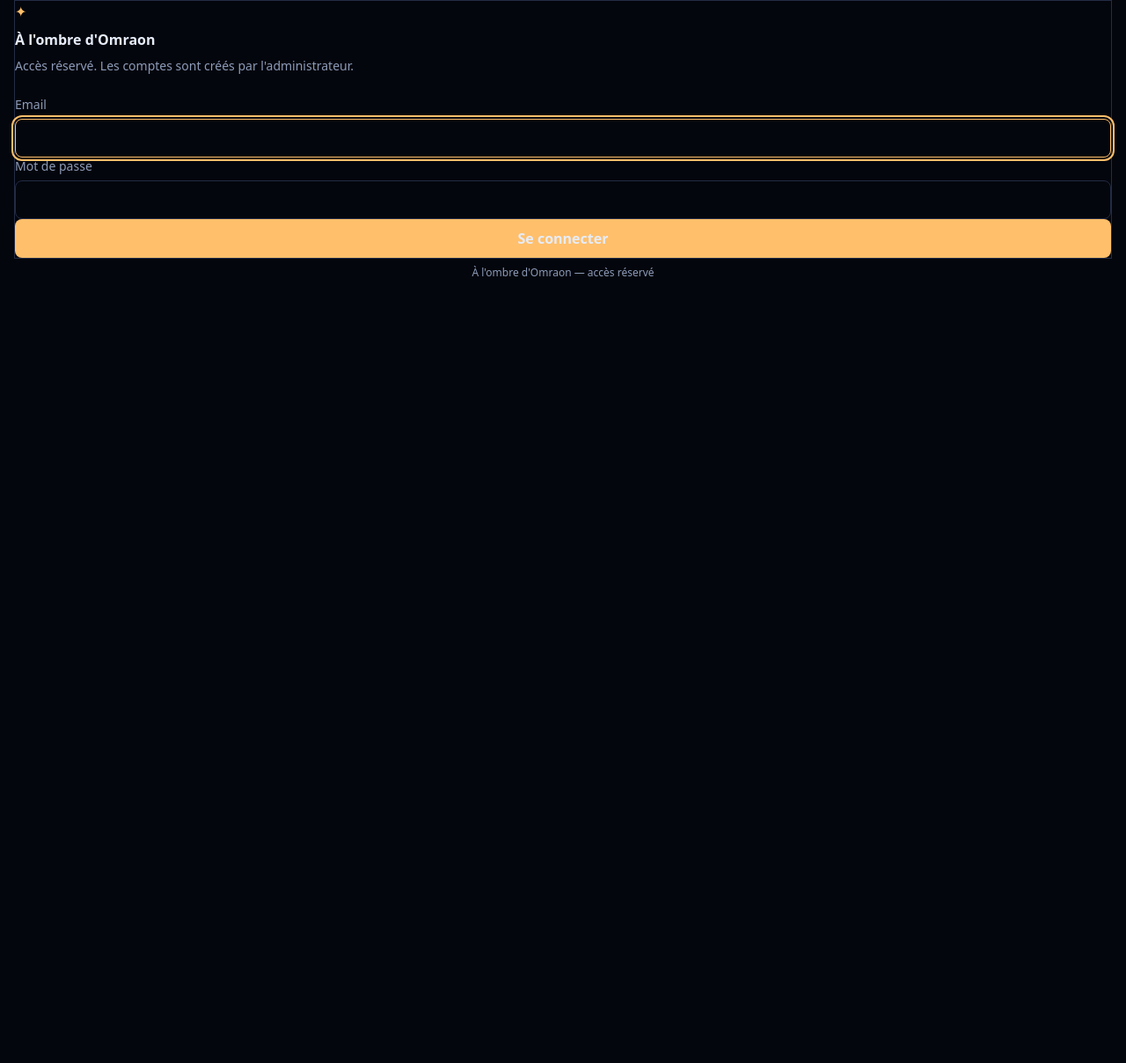
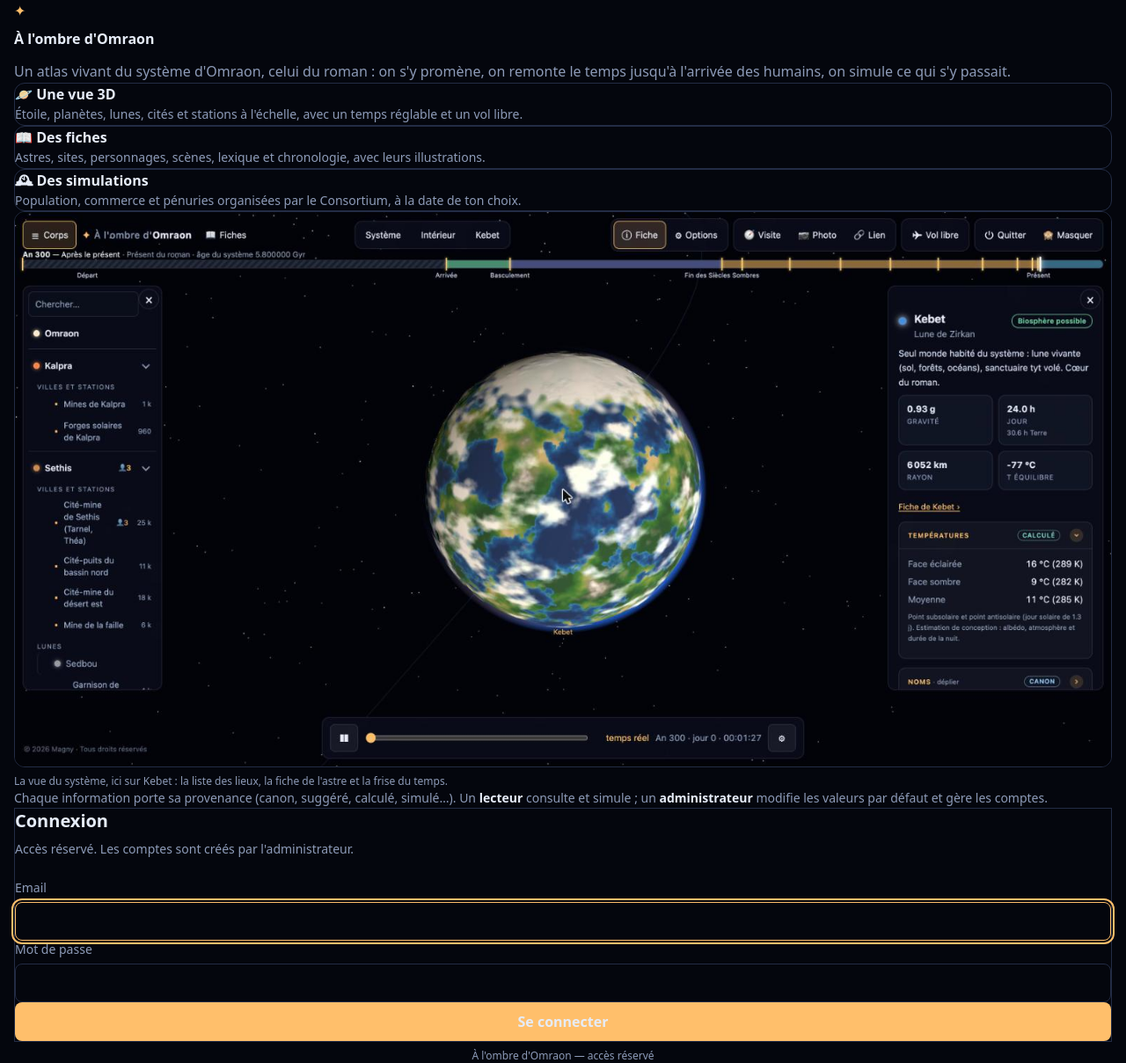
Before and after one commit to mmagny89/omraon, a Symfony app: template app/templates/security/login.html.twig in a window 1280 px wide. Shown: the whole page at 88% size. Before the commit the page ends 314 px from the top, so only its background shows below. Run offline with Twig, Linux system fonts and the light colour scheme; the template is opened without the code that fills it, so the values that code supplies are empty; style sheets or scripts are compiled from the project's sources; some libraries are stand-ins or nearby versions.

Commit message:
feat(connexion): favicon et présentation avec capture de la vue
Favicon SVG (planète et soleil) sur les pages Twig et dans la vue (placeholder remplacé par FrontController) ;
page de connexion en deux colonnes : ce que contient l'application, les rôles, une capture de Kebet. Tests : favicon
public, image avec alternative textuelle, présentation affichée.

```diff
--- a/app/front/index.html
+++ b/app/front/index.html
@@ -8,6 +8,7 @@
   <meta name="author" content="Magny">
   <meta name="copyright" content="© 2026 Magny. Tous droits réservés.">
   <link rel="stylesheet" href="./src/style.css">
+  <link rel="icon" href="<!--FAVICON-->" type="image/svg+xml">
   <!--VUE_CSS-->
 </head>
 <body>
--- a/app/src/Controller/FrontController.php
+++ b/app/src/Controller/FrontController.php
@@ -43,8 +43,8 @@ final class FrontController extends AbstractController
         }
         // La feuille Tailwind de la vue porte un nom empreinté (AssetMapper) : la page l'y référence au service.
         $html = str_replace(
-            ['<!--VUE_CSS-->', '<!--LOGOUT-->'],
-            ['<link rel="stylesheet" href="'.$this->assets->getUrl('styles/vue.css').'">', htmlspecialchars($this->deconnexion->getLogoutPath(), \ENT_QUOTES)],
+            ['<!--VUE_CSS-->', '<!--LOGOUT-->', '<!--FAVICON-->'],
+            ['<link rel="stylesheet" href="'.$this->assets->getUrl('styles/vue.css').'">', htmlspecialchars($this->deconnexion->getLogoutPath(), \ENT_QUOTES), $this->assets->getUrl('favicon.svg')],
             (string) file_get_contents($fichier),
         );
 
--- a/app/templates/base.html.twig
+++ b/app/templates/base.html.twig
@@ -6,6 +6,7 @@
   <meta name="robots" content="noindex, nofollow">
   <meta name="color-scheme" content="dark">
   <title>{% block title %}À l'ombre d'Omraon{% endblock %}</title>
+  <link rel="icon" href="{{ asset('favicon.svg') }}" type="image/svg+xml">
   <link rel="stylesheet" href="{{ asset('styles/app.css') }}">
   <script src="{{ asset('app.js') }}" defer></script>
   {% block scripts %}{% endblock %}
--- a/app/templates/security/login.html.twig
+++ b/app/templates/security/login.html.twig
@@ -1,10 +1,29 @@
 {% extends 'base.html.twig' %}
 {% block title %}Connexion — À l'ombre d'Omraon{% endblock %}
 {% block body %}
-<div class="mx-auto mt-[8vh] w-full max-w-md">
+<div class="mx-auto mt-[4vh] grid w-full max-w-5xl gap-8 lg:grid-cols-[minmax(0,1fr)_24rem] lg:items-start lg:gap-12">
+
+  <section aria-labelledby="presentation" class="order-2 space-y-6 lg:order-1">
+    <div>
+      <p aria-hidden="true" class="text-3xl text-accent">✦</p>
+      <h1 id="presentation" class="mt-2 text-3xl font-semibold tracking-tight sm:text-4xl">À l'ombre d'Omraon</h1>
+      <p class="mt-3 max-w-xl text-base leading-relaxed text-doux">Un atlas vivant du système d'Omraon, celui du roman : on s'y promène, on remonte le temps jusqu'à l'arrivée des humains, on simule ce qui s'y passait.</p>
+    </div>
+    <ul class="grid gap-4 sm:grid-cols-3 lg:grid-cols-1 xl:grid-cols-3">
+      <li class="rounded-xl border border-ligne bg-carte p-4"><p class="font-semibold"><span aria-hidden="true">🪐</span> Une vue 3D</p><p class="mt-1 text-sm leading-relaxed text-doux">Étoile, planètes, lunes, cités et stations à l'échelle, avec un temps réglable et un vol libre.</p></li>
+      <li class="rounded-xl border border-ligne bg-carte p-4"><p class="font-semibold"><span aria-hidden="true">📖</span> Des fiches</p><p class="mt-1 text-sm leading-relaxed text-doux">Astres, sites, personnages, scènes, lexique et chronologie, avec leurs illustrations.</p></li>
+      <li class="rounded-xl border border-ligne bg-carte p-4"><p class="font-semibold"><span aria-hidden="true">🕰</span> Des simulations</p><p class="mt-1 text-sm leading-relaxed text-doux">Population, commerce et pénuries organisées par le Consortium, à la date de ton choix.</p></li>
+    </ul>
+    <figure>
+      <img src="{{ asset('images/apercu.jpg') }}" width="1552" height="784" alt="Capture de la vue 3D : Kebet, lune habitée, avec la liste des lieux à gauche, la fiche de l'astre à droite et la frise chronologique en haut." class="w-full rounded-xl border border-ligne shadow-2xl shadow-black/40">
+      <figcaption class="mt-2 text-xs text-doux">La vue du système, ici sur Kebet : la liste des lieux, la fiche de l'astre et la frise du temps.</figcaption>
+    </figure>
+    <p class="text-sm leading-relaxed text-doux">Chaque information porte sa provenance (canon, suggéré, calculé, simulé…). Un <b class="text-texte">lecteur</b> consulte et simule ; un <b class="text-texte">administrateur</b> modifie les valeurs par défaut et gère les comptes.</p>
+  </section>
+
+  <div class="order-1 lg:order-2 lg:sticky lg:top-8">
     <div class="rounded-2xl border border-ligne bg-carte p-6 shadow-2xl shadow-black/40 sm:p-8">
-    <p aria-hidden="true" class="text-3xl text-accent">✦</p>
-    <h1 class="mt-2 text-2xl font-semibold tracking-tight">À l'ombre d'Omraon</h1>
+      <h2 class="text-xl font-semibold tracking-tight">Connexion</h2>
       <p class="mt-2 text-sm text-doux">Accès réservé. Les comptes sont créés par l'administrateur.</p>
       <form method="post" class="mt-6 space-y-4">
         {% if erreur %}<p role="alert" class="rounded-lg border border-danger/50 bg-danger/10 px-4 py-3 text-sm text-danger">{{ erreur.messageKey|trans(erreur.messageData, 'security') }}</p>{% endif %}
@@ -23,4 +42,5 @@
       </form>
     </div>
   </div>
+</div>
 {% endblock %}
```
Also changed, not shown: app/tests/Functional/AccesTest.php (+14 -0 lines), CHANGELOG.md, app/assets/favicon.svg (added), app/assets/images/apercu.jpg (added). Lines whose indentation alone changed are shown as unchanged.
